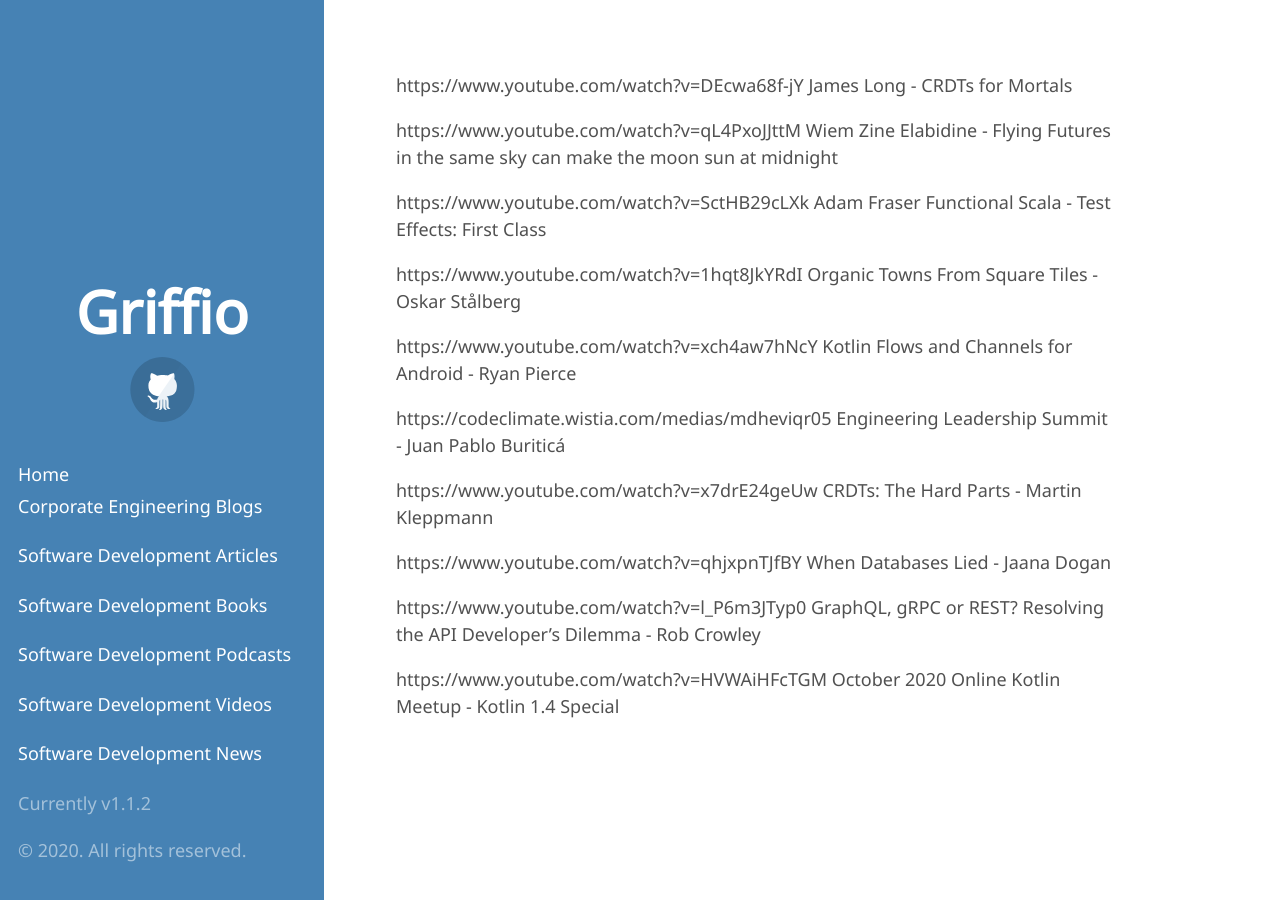
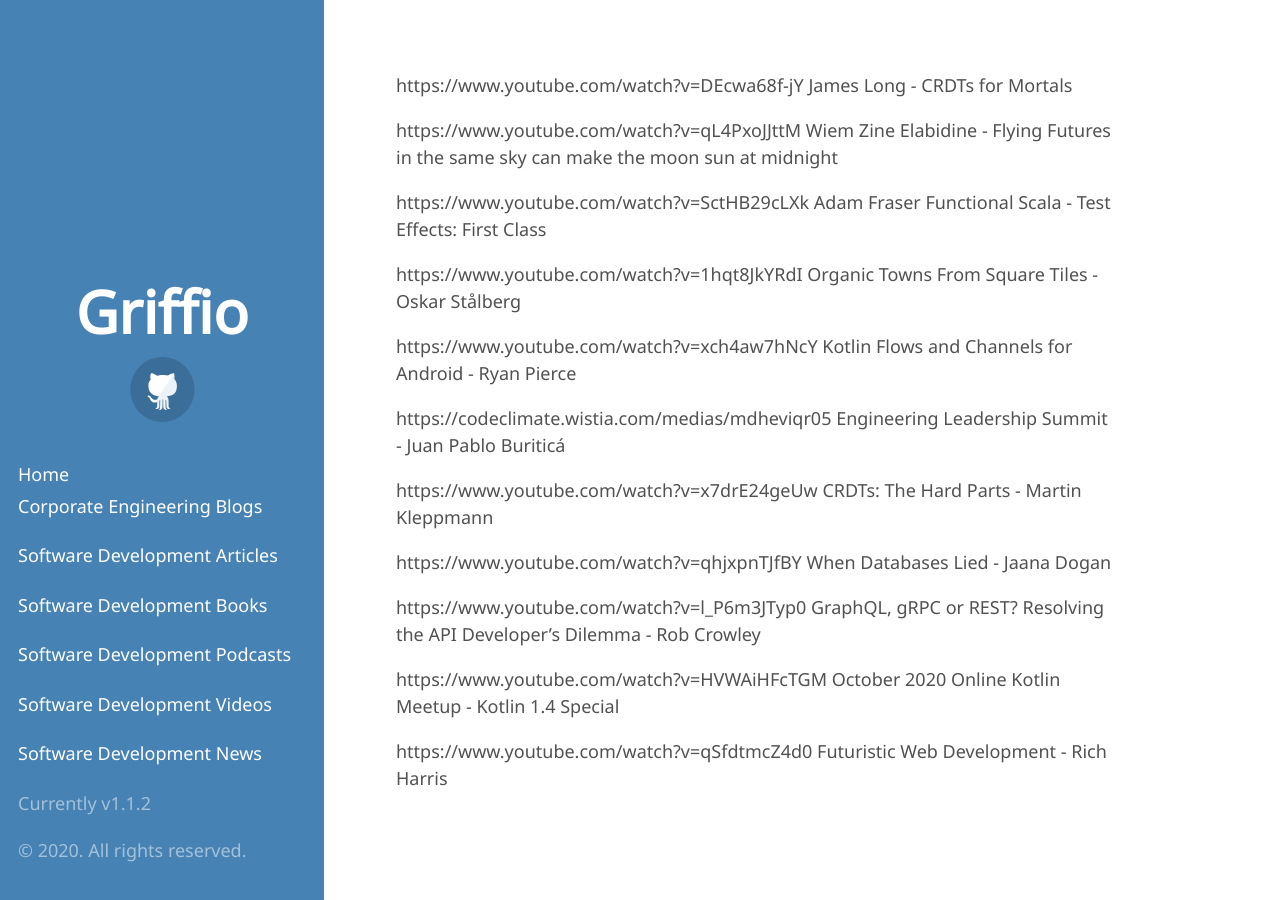
Before and after one commit to griffio/griffio.github.io, a Jekyll site: the page built from tech_talks_highlighted_2020.md, in a window 1280 px wide. Built offline with Jekyll 4.4.1, drawn with Linux system fonts in a browser that asks for light colours; some web fonts are replaced; our own code applies the rules of GitHub Pages for plain Markdown files.

Commit message:
Futuristic Web Development - Rich Harris

```diff
--- a/tech_talks_highlighted_2020.md
+++ b/tech_talks_highlighted_2020.md
@@ -17,3 +17,5 @@
 https://www.youtube.com/watch?v=l_P6m3JTyp0 GraphQL, gRPC or REST? Resolving the API Developer's Dilemma - Rob Crowley
 
 https://www.youtube.com/watch?v=HVWAiHFcTGM October 2020 Online Kotlin Meetup - Kotlin 1.4 Special
+
+https://www.youtube.com/watch?v=qSfdtmcZ4d0 Futuristic Web Development - Rich Harris
```
